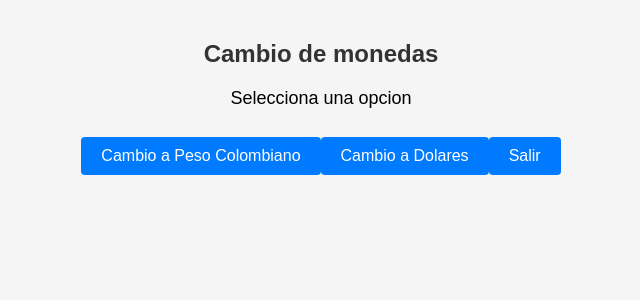
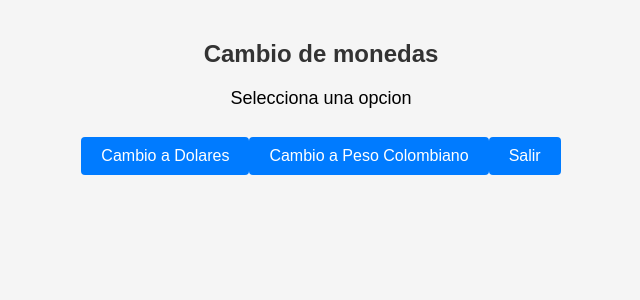
Before and after one commit to Andresknaz/Conversos_Monedas, a React (Create React App) app in the folder cambio-de-monedas/: page / in a window 1280 px wide. Shown: the top 300 px of the page, without its empty margins (319-959 px from the left). Built offline with nearby package versions, Linux system fonts and the light colour scheme.

Commit message:
upgrade button

```diff
--- a/cambio-de-monedas/src/App.js
+++ b/cambio-de-monedas/src/App.js
@@ -13,12 +13,12 @@ function App() {
 
   const cambiarDolar = (dolares) => {
     const pesosC = dolares * DolarPeso;
-    return pesosC;
+    return pesosC.toFixed(2);
   };
 
   const cambiarPesos = (pesos) => {
     const dolares = pesos / DolarPeso;
-    return dolares;
+    return dolares.toFixed(2);
   };
 
   const solicitarCantidad = (tipo) => {
@@ -30,7 +30,7 @@ function App() {
   const handleOptionSelect = (selectedOption) => {
     setOpcion(selectedOption);
     setResultado(null);
-    setTipoMoneda(selectedOption === 1 ? 'Pesos Colombianos' : 'Dolares');
+    setTipoMoneda(selectedOption === 1 ? 'Dolares' : 'Pesos Colombianos');
   };
 
   const handleCambio = (cantidad) => {
@@ -42,6 +42,11 @@ function App() {
       setResultado(dolares);
     }
   };
+
+  const handleSalir = () => {
+    alert("¡Gracias!");
+    setOpcion(null);
+  }
 
   return (
     <div className="App">
--- a/cambio-de-monedas/src/Menu.js
+++ b/cambio-de-monedas/src/Menu.js
@@ -1,13 +1,14 @@
 import React from 'react';
+import App from './App';
 
-function menu({ onSelectOption }){
+function menu({ onSelectOption, handleSalir }){
     return (
         <div>
             <h2>Cambio de monedas</h2>
             <p>Selecciona una opcion</p>
-            <button onClick={() => onSelectOption(1)}>Cambio a Peso Colombiano</button>
-            <button onClick={() => onSelectOption(2)}>Cambio a Dolares</button>
-            <button onClick={() => onSelectOption(3)}>Salir</button>
+            <button onClick={() => onSelectOption(1)}>Cambio a Dolares </button>
+            <button onClick={() => onSelectOption(2)}>Cambio a Peso Colombiano</button>
+            <button onClick={handleSalir}>Salir</button>
         </div>
     );
 }
```
